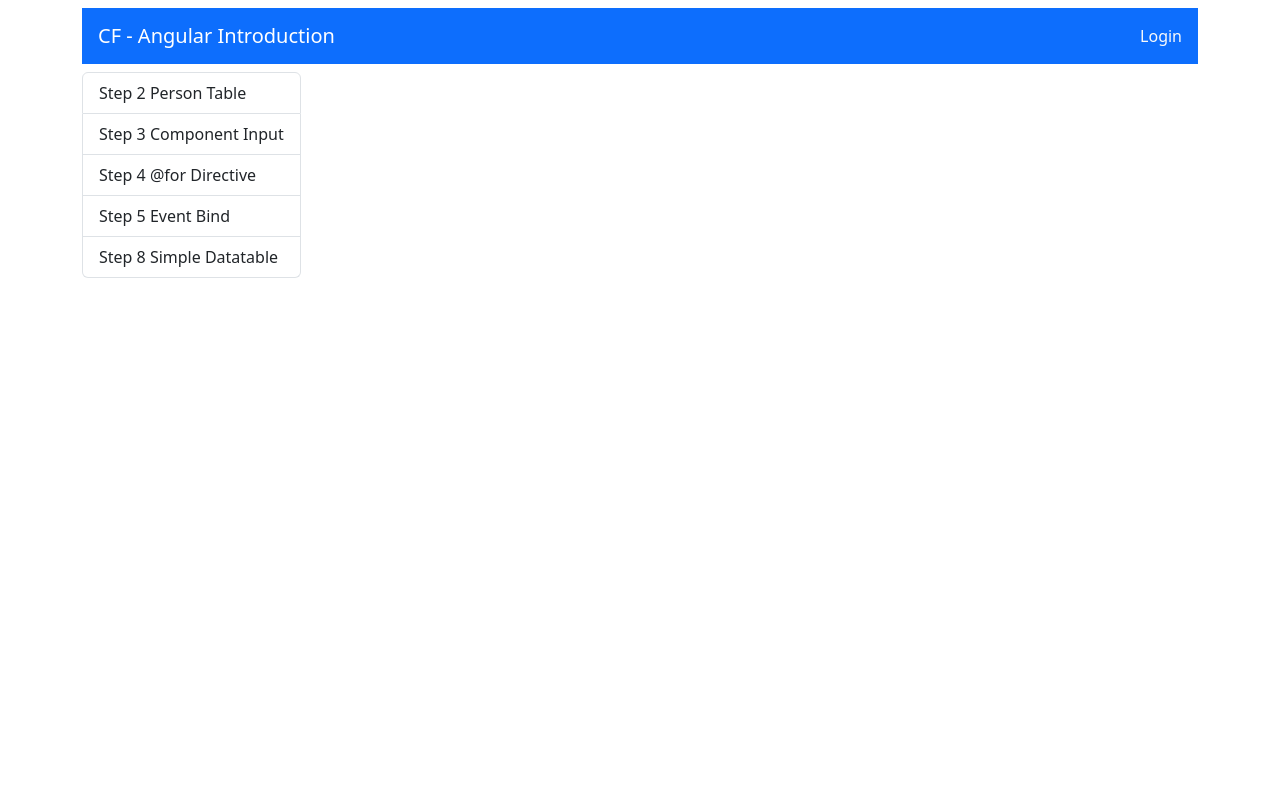
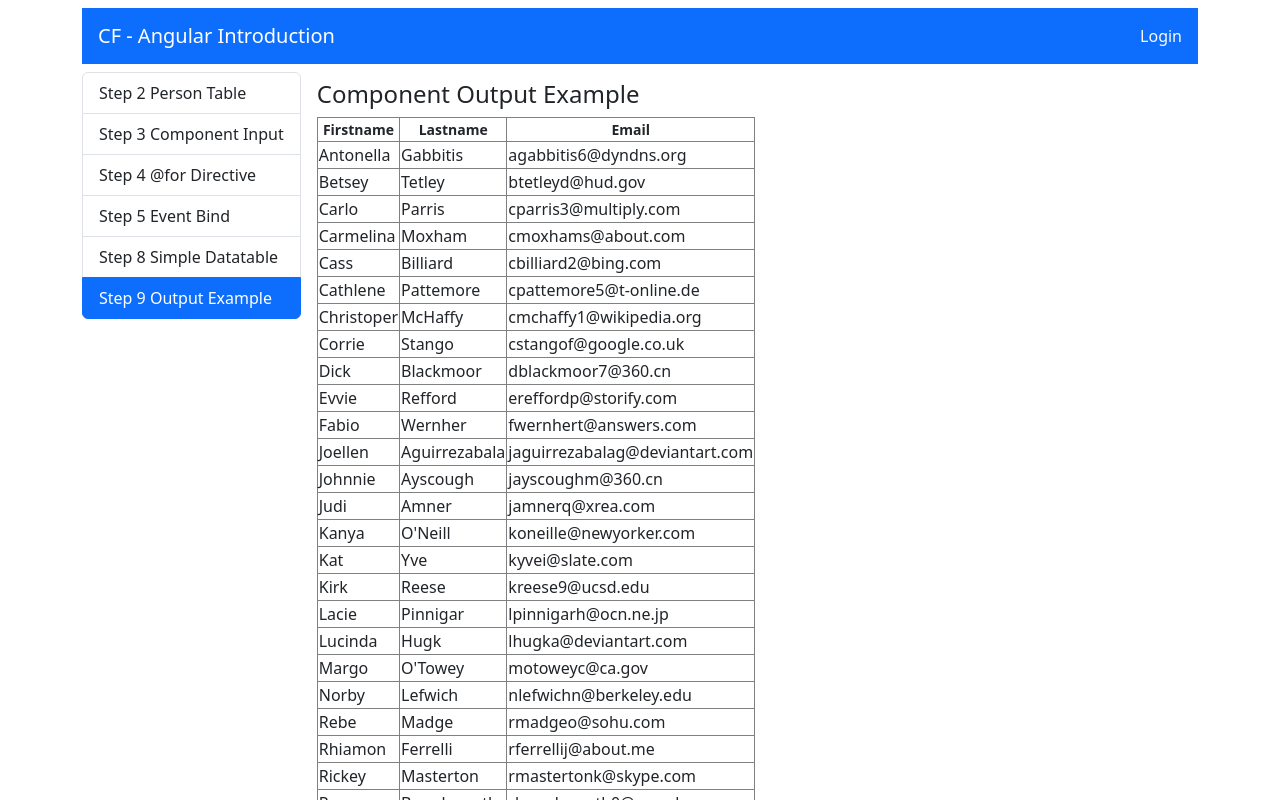
Before and after one commit to nikolaidiphmm-source/cf9-frontend, an Angular app: page /component-output-example in a window 1280 px wide. Before the commit this address led to /. Shown: the top 800 px of the page. Built offline with nearby package versions, Linux system fonts and the light colour scheme.

Commit message:
feat: add output variables

```diff
--- a/src/app/app.routes.ts
+++ b/src/app/app.routes.ts
@@ -5,6 +5,7 @@
 import { Step6Welcome } from './components/step6-welcome/step6-welcome';
 import { Step3PersonTableInput } from './components/step3-person-table-input/step3-person-table-input';
 import { Step8SimpleDataTableShow } from './components/step8-simple-data-table-show/step8-simple-data-table-show';
+import { Step9ComponentOutput } from './components/step9-component-output/step9-component-output';
 
 
 export const routes: Routes = [
@@ -13,6 +14,7 @@
     {path: 'for-directive-example', component:Step4ForDirective},
     {path: 'event-bind-example', component:Step5EventBind},
     {path: 'simple-datatable-example', component:Step8SimpleDataTableShow},
+    {path: 'component-output-example', component:Step9ComponentOutput},
     {path: 'welcome', component:Step6Welcome},
     {path: '', redirectTo:'/welcome', pathMatch: 'full'}
 ];
--- a/src/app/components/step7-list-group-menu/step7-list-group-menu.ts
+++ b/src/app/components/step7-list-group-menu/step7-list-group-menu.ts
@@ -13,6 +13,7 @@
     { text: "Step 3 Component Input", appLink:'component-input-example' },
     { text: "Step 4 @for Directive", appLink:'for-directive-example' },
     { text: "Step 5 Event Bind", appLink:'event-bind-example' },
-    { text: "Step 8 Simple Datatable", appLink:'simple-datatable-example'}
+    { text: "Step 8 Simple Datatable", appLink:'simple-datatable-example'},
+    { text: "Step 9 Output Example", appLink:'component-output-example'}
   ]
 }
--- a/src/app/components/step8-simple-data-table/step8-simple-data-table.html
+++ b/src/app/components/step8-simple-data-table/step8-simple-data-table.html
@@ -8,7 +8,7 @@
     </thead>
     <tbody>
         @for (row of data; track row){
-            <tr class="align-middle">
+            <tr class="align-middle" (dblclick)="onPersonClicked(row)">
                 <td>{{row.firstname}}</td>
                 <td>{{row.lastname}}</td>
                 <td>{{row.email}}</td>
--- a/src/app/components/step8-simple-data-table/step8-simple-data-table.ts
+++ b/src/app/components/step8-simple-data-table/step8-simple-data-table.ts
@@ -1,4 +1,4 @@
-import { Component, Input } from '@angular/core';
+import { Component, EventEmitter, Input, Output } from '@angular/core';
 import { IPerson } from '../../shared/interface/person';
 import { sortBy } from 'lodash-es';
 
@@ -10,6 +10,7 @@
 })
 export class Step8SimpleDataTable {
   @Input() data:IPerson[] | undefined;
+  @Output() personClicked = new EventEmitter<IPerson>()
 
   ngOnInit(){
     console.log("NG ON INIT 1>>>>", this.sortOrder);
@@ -33,4 +34,8 @@
       this.data = sortBy(this.data, sortKey);
     }
   }
+
+  onPersonClicked(data: IPerson) {
+    this.personClicked.emit(data)
+  }
 }
--- /dev/null
+++ b/src/app/components/step9-component-output/step9-component-output.html
@@ -0,0 +1,7 @@
+<h4>Component Output Example</h4>
+
+<app-step8-simple-data-table
+    [data] = 'manyPersons'
+    (personClicked)="showPersonFromChild($event)"
+    >
+</app-step8-simple-data-table>
--- /dev/null
+++ b/src/app/components/step9-component-output/step9-component-output.ts
@@ -0,0 +1,28 @@
+import { Component } from '@angular/core';
+import { IPerson, ManyPersons } from '../../shared/interface/person';
+import { Step8SimpleDataTable } from '../step8-simple-data-table/step8-simple-data-table';
+
+@Component({
+  selector: 'app-step9-component-output',
+  imports: [Step8SimpleDataTable],
+  templateUrl: './step9-component-output.html',
+  styleUrl: './step9-component-output.css',
+})
+export class Step9ComponentOutput {
+  manyPersons = ManyPersons;
+
+  showPersonFromChild(data: IPerson) {
+    console.log("STEP9", data);
+    alert(this.personTemplate(data));
+  }
+
+  personTemplate(data: IPerson) {
+    return `
+      Person Details:
+
+      First Name: ${data.firstname}
+      Last Name: ${data.lastname}
+      Email: ${data.email}
+    `
+  }
+}
```
Also changed, not shown: src/app/components/step9-component-output/step9-component-output.css (added), 1 other file (tests, documents, lock files or other folders).
